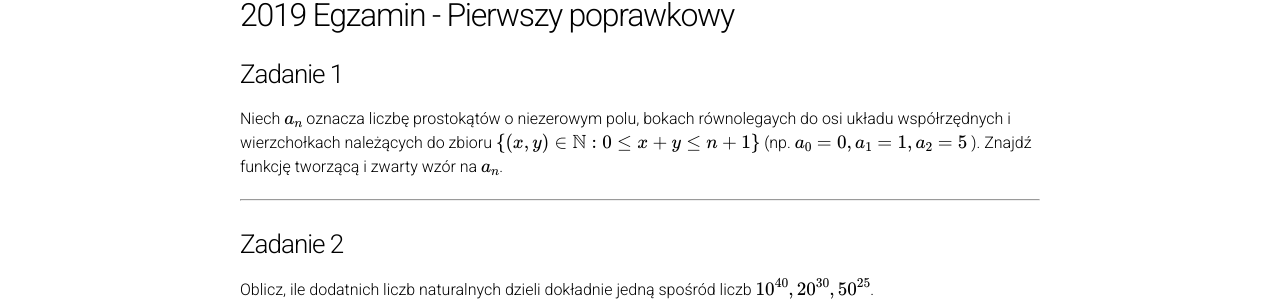
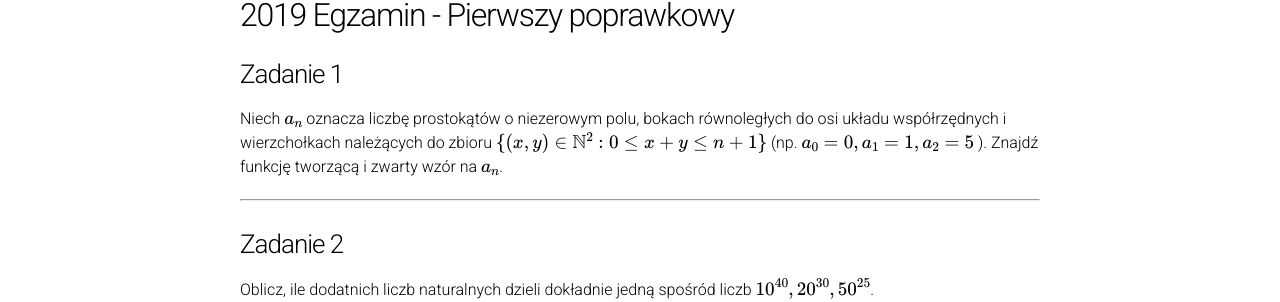
Before and after one commit to wakacjezmd/wakacjezmd.github.io, a Jekyll site: the page built from _solutions/2019/2019-egzamin-2.md, in a window 1280 px wide. Shown: the part 118-420 px from the top of the page. Built offline with Jekyll 4.4.1, drawn with Linux system fonts in a browser that asks for light colours; nearby versions of some CDN libraries; formulas are drawn with MathJax 3; our own code applies the rules of GitHub Pages for plain Markdown files.

Commit message:
Update _solutions/2019/2019-egzamin-2.md

```diff
--- a/_solutions/2019/2019-egzamin-2.md
+++ b/_solutions/2019/2019-egzamin-2.md
@@ -7,7 +7,7 @@ permalink: /2019/egzamin/2/
 
 ### Zadanie 1
 
-Niech $$ a_n $$ oznacza liczbę prostokątów o niezerowym polu, bokach równolegaych do osi układu współrzędnych i wierzchołkach należących do zbioru $$ \{(x, y) \in \mathbb{N} : 0 \leq x + y \leq n+1\} $$ (np. $$a_0=0,a_1 = 1, a_2 = 5 $$ ). Znajdź funkcję tworzącą i zwarty wzór na $$ a_n $$.
+Niech $$ a_n $$ oznacza liczbę prostokątów o niezerowym polu, bokach równoległych do osi układu współrzędnych i wierzchołkach należących do zbioru $$ \{(x, y) \in \mathbb{N}^2 : 0 \leq x + y \leq n+1\} $$ (np. $$a_0=0,a_1 = 1, a_2 = 5 $$ ). Znajdź funkcję tworzącą i zwarty wzór na $$ a_n $$.
 
 
 ---
```
